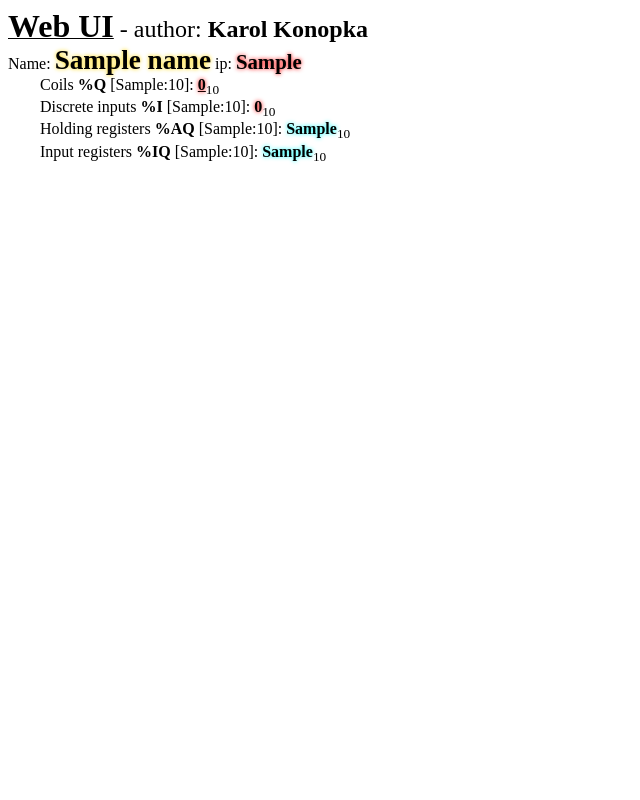
After one commit to KarolKonopka/plc-web-ui, a Django app: template ui/templates/ui/edit.html in a window 1280 px wide. The commit adds this page. Shown: the whole page, without its empty margins (0-640 px from the left). Run offline with Django 3.2, Linux system fonts and the light colour scheme; the template is opened without the code that fills it: most values are stand-ins (such as "Sample title", 1, 10 or a date in 2020).

Commit message:
Add edit page

```diff
--- a/plcwebui/urls.py
+++ b/plcwebui/urls.py
@@ -2,6 +2,6 @@ from django.contrib import admin
 from django.urls import path, include
 
 urlpatterns = [
-	path('ui/', include('ui.urls')),
+	path('', include('ui.urls')),
     path('admin/', admin.site.urls),
 ]
--- a/ui/static/ui/style.css
+++ b/ui/static/ui/style.css
@@ -6,11 +6,11 @@
 	font-weight: normal;
 	font-size: 1.5em;
 }
-.on {
+.on, .on-edit {
 	font-weight: bold;
 	text-shadow: 0 0 4px green;
 }
-.off {
+.off, .off-edit {
 	font-weight: bold;
 	text-shadow: 0 0 4px red;
 }
@@ -26,10 +26,28 @@
 	text-shadow: 0 0 4px gold;
 	font-size: 1.7em;
 }
-.ip {
+.ip-online {
 	font-weight: bold;
 	font-size: 1.3em;
+	text-shadow: 0 0 4px green;
+}
+.ip-offline {
+	font-weight: bold;
+	font-size: 1.3em;
+	text-shadow: 0 0 4px red;
 }
 .row {
 	margin-left: 2em
 }
+.on-edit:hover {
+	text-shadow: 0 0 4px red;
+}
+.off-edit:hover {
+	text-shadow: 0 0 4px green;
+}
+.coil-edit, a {
+	color: black;
+}
+#edit-coil {
+	display: inline;
+}
--- /dev/null
+++ b/ui/templates/ui/edit.html
@@ -0,0 +1,36 @@
+{% load static %}
+<link rel="stylesheet" type="text/css" href="{% static 'ui/style.css' %}">
+<a href="/"><span class="header">Web UI</span></a><span class="header-author"> - author: <b>Karol Konopka</b></span><br>
+Name: <span class="name">{{ name }}</span> ip: <span class="{% if connected %}ip-online{% else %}ip-offline{% endif %}">{{ ip }}</span><br>
+{% if coils_list %}
+	<span class="row">Coils <span class="variable">%Q</span> [{{ first_coil }}:{{ coils_list|length|add:-1|add:first_coil }}]:
+	<form id="edit-coil" action="/plc/{{ id }}/" method="post">{% csrf_token %}
+	<input type="hidden" id="coil" name="coil">
+	{% for coil in coils_list %}
+		<a href="#" class="coil-edit" onclick="document.forms['edit-coil'].elements.coil.value={{ first_coil|add:forloop.counter0 }};document.forms['edit-coil'].submit();">
+		{% if coil %}<span class="on-edit">1</span>{% else %}<span class="off-edit">0</span>{% endif %}</a><sub>{{ first_coil|add:forloop.counter0 }}</sub>
+	{% endfor %}
+	</form>
+	</span><br>
+{% endif %}
+	{% if discrete_inputs_list %}
+	<span class="row">Discrete inputs <span class="variable">%I</span> [{{ first_discrete_input }}:{{ discrete_inputs_list|length|add:-1|add:first_discrete_input }}]:
+	{% for discrete_input in discrete_inputs_list %}
+		{% if discrete_input %}<span class="on">1</span>{% else %}<span class="off">0</span>{% endif %}<sub>{{ first_discrete_input|add:forloop.counter0 }}</sub>
+	{% endfor %}
+	</span><br>
+{% endif %}
+{% if holding_registers_list %}
+		<span class="row">Holding registers <span class="variable">%AQ</span> [{{ first_holding_register }}:{{holding_registers_list|length|add:-1|add:first_holding_register }}]:
+	{% for holding_register in holding_registers_list %}
+			<span class="register">{{ holding_register }}</span><sub>{{ first_holding_register|add:forloop.counter0 }}</sub>
+	{% endfor %}
+	</span><br>
+{% endif %}
+{% if input_registers_list %}
+	<span class="row">Input registers <span class="variable">%IQ</span> [{{ first_input_register }}:{{ input_registers_list|length|add:-1|add:first_input_register }}]:
+	{% for input_register in input_registers_list %}
+		<span class="register">{{ input_register }}</span><sub>{{ first_input_register|add:forloop.counter0 }}</sub>
+	{% endfor %}
+	</span><br>
+{% endif %}
--- a/ui/urls.py
+++ b/ui/urls.py
@@ -3,4 +3,5 @@ from . import views
 
 urlpatterns = [
 	path('', views.index, name='index'),
+	path('plc/<int:plc_id>/', views.edit, name='edit'),
 ]
```
Also changed, not shown: ui/templates/ui/index.html (+4 -4 lines), ui/views.py (+88 -17 lines).
